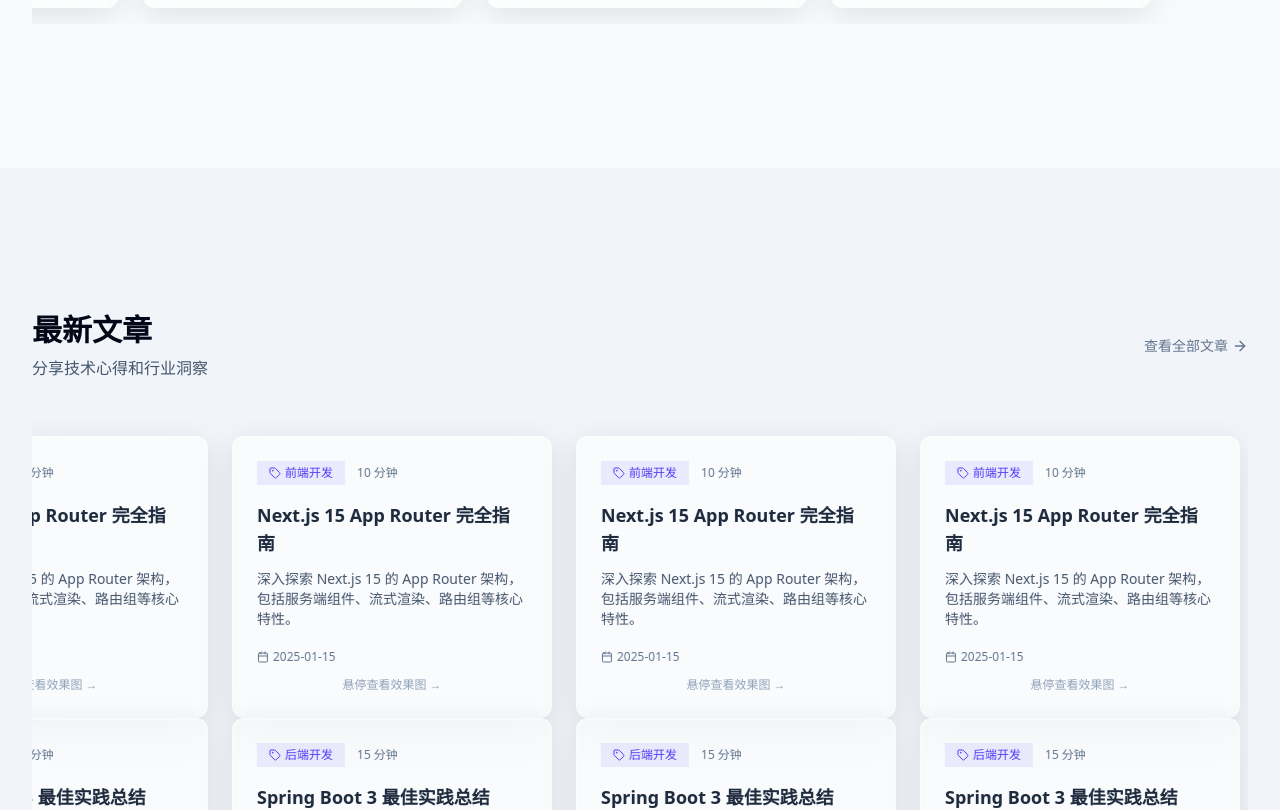
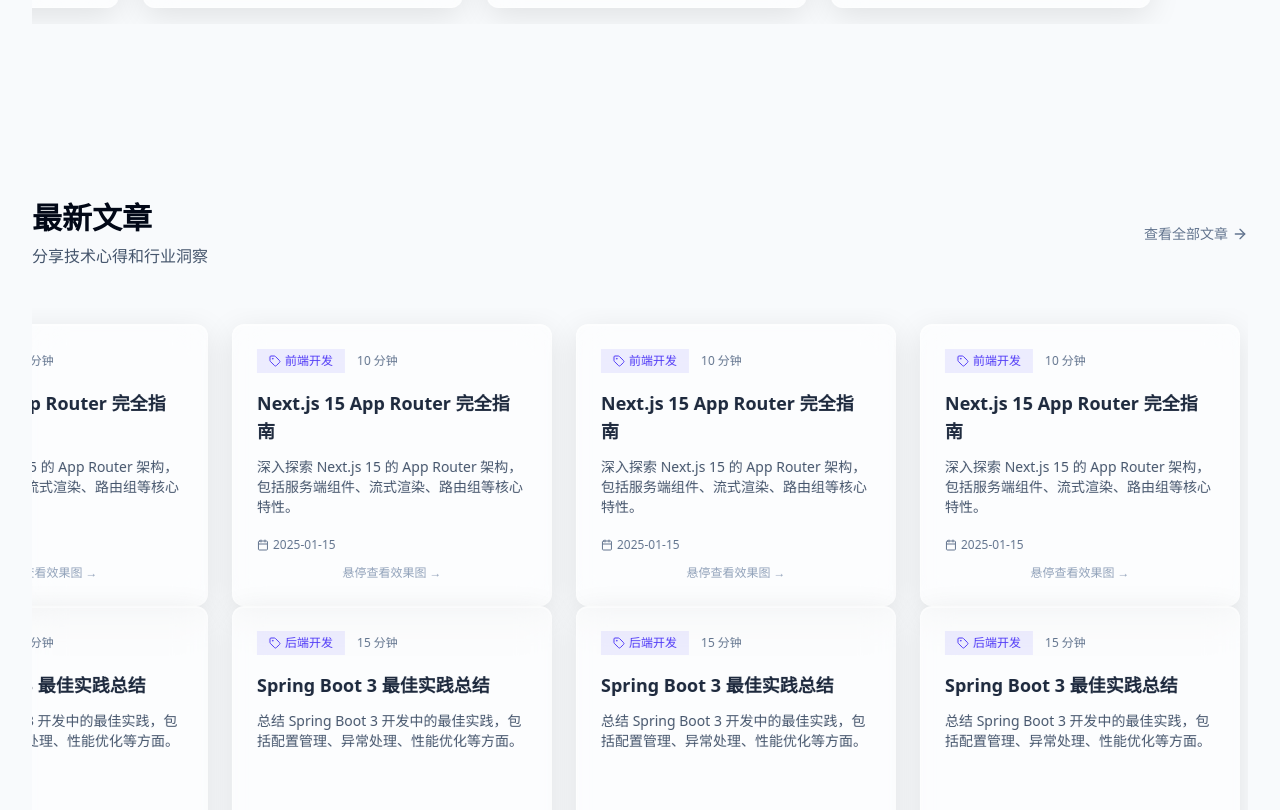
Before and after one commit to lty931112/personal-website, a Next.js app in the folder frontend/: page / in a window 1280 px wide. Shown: the part 2920-3730 px from the top of the page. Built offline with nearby package versions, Linux system fonts and the light colour scheme.

Commit message:
fix: 精选作品和最新文章合并到一个卷帘门中

```diff
--- a/frontend/src/app/page.tsx
+++ b/frontend/src/app/page.tsx
@@ -100,17 +100,13 @@
             </div>
           </section>
 
-        {/* 第三屏：卷帘门展开 - 精选作品 */}
+        {/* 第三屏：卷帘门展开 - 精选作品 + 最新文章 */}
         <BlindsReveal slats={10} staggerDelay={60}>
           <section className="py-20 px-4" style={{ background: "#f8fafc" }}>
             <FeaturedProducts />
-          </section>
-        </BlindsReveal>
-
-        {/* 第五屏：卷帘门展开 - 最新文章 */}
-        <BlindsReveal slats={10} staggerDelay={60}>
-          <section className="py-20 px-4" style={{ background: "#f1f5f9" }}>
-            <LatestPosts />
+            <div className="mt-12">
+              <LatestPosts />
+            </div>
           </section>
         </BlindsReveal>
 
```
